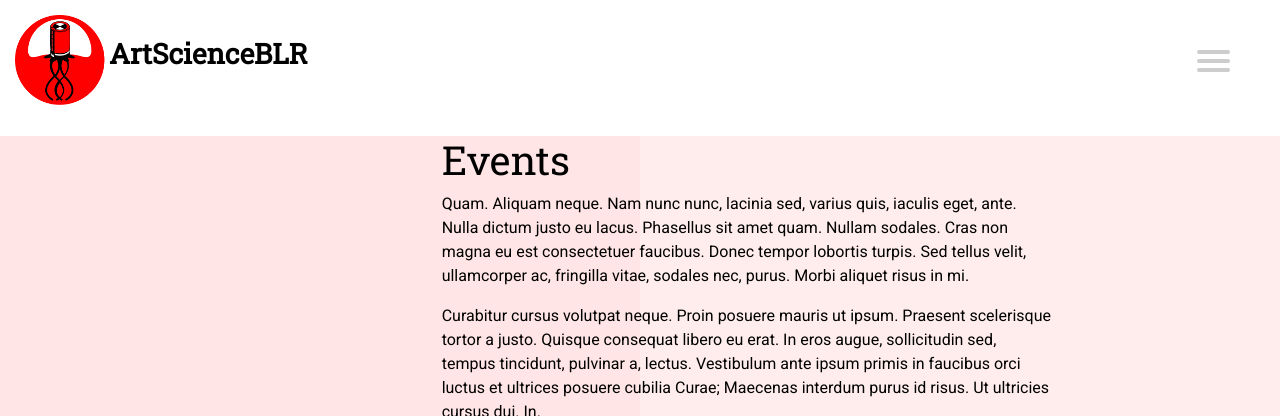
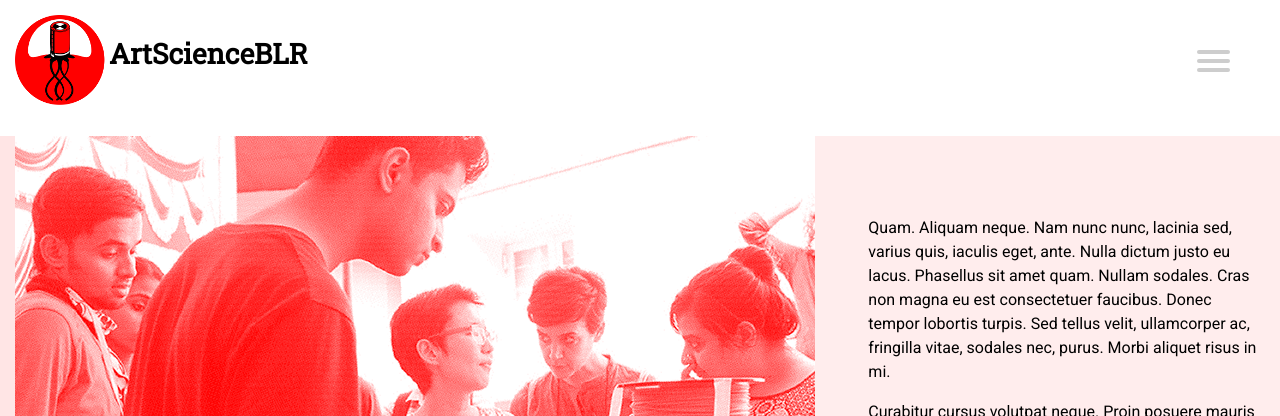
Before and after one commit to artscienceBLR/artscienceblr.github.io, a Jekyll site: the page built from events.md, in a window 1280 px wide, cut to the strip 0-416 px from the top of the page. Built offline with Jekyll 4.4.1, drawn with Linux system fonts in a browser that asks for light colours; nearby versions of some CDN libraries.

Commit message:
Changes to category pages - events, workshops

```diff
--- a/_layouts/category.html
+++ b/_layouts/category.html
@@ -3,22 +3,31 @@ layout: default
 ---
 <section class="{{ page.type }}-jumbo">
     <div class="container-fluid">
-        <div class="row justify-content-md-center">
-            <div class="col-md-6 offset-md-2">
+        <div class="row justify-content-md-end">
+            {% if page.image %}
+            <div class="col-md-8">
+                <img src="{{ site.baseurl }}{{ page.image }}">
+            </div>
+            {% endif %}
+            <div class="col-md-4 category-blurb">
                 {{ content }}
             </div>
         </div>
     </div>
 </section>
 
-<section class="{{ page.type }}s">
+<section class="category-section {{ page.type }}s">
     <div class="container-fluid">
         <div class="row">
             {% for post in site.categories[page.type] %}
             <div class="col-md-6">
                 {% if post.image %}
+                <a href="{{ site.baseurl }}{{ post.url }}">
                 <img src="{{ site.baseurl }}{{ post.image }}" style="max-width: 320px;">
+                </a>
                 {% endif %}
+                <br/>
+                <br/>
                 <h4><a href="{{ site.baseurl }}{{ post.url }}">{{ post.title }}</a></h4>
                 {{ post.excerpt }}
             </div>
--- a/assets/css/main.scss
+++ b/assets/css/main.scss
@@ -335,6 +335,7 @@ ul.events {
     padding-left: 0px;
     li {
          border-bottom: 1px solid grey;
+         padding-top: 10px;
     }
 }
 
@@ -358,3 +359,12 @@ ul.events {
 .post-about {
     padding-top: 30px;
 }
+
+section.category-section {
+    padding-top: 20px;
+}
+
+.category-blurb {
+    top: 50%;
+    padding-top: 80px;
+}
--- a/events.md
+++ b/events.md
@@ -3,9 +3,8 @@ layout: category
 title: Events
 type: event
 permalink: /events/
+image: /assets/img/events-cat.png
 ---
-
-# Events
 
 Quam. Aliquam neque. Nam nunc nunc, lacinia sed, varius quis, iaculis
 eget, ante. Nulla dictum justo eu lacus. Phasellus sit amet quam. Nullam
```
Also changed, not shown: workshops.md (+1 -2 lines), assets/img/events-cat.png (added), assets/img/workshops-cat.png (added).
